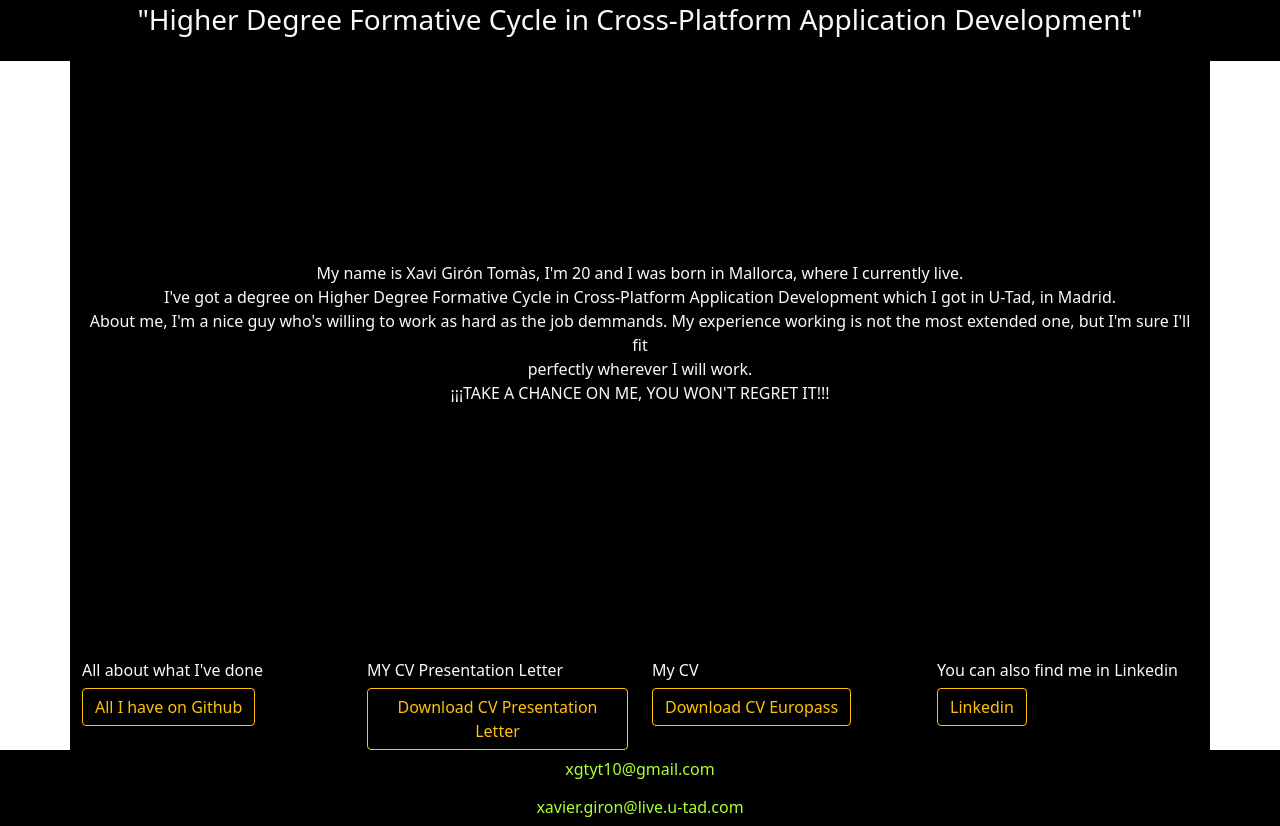
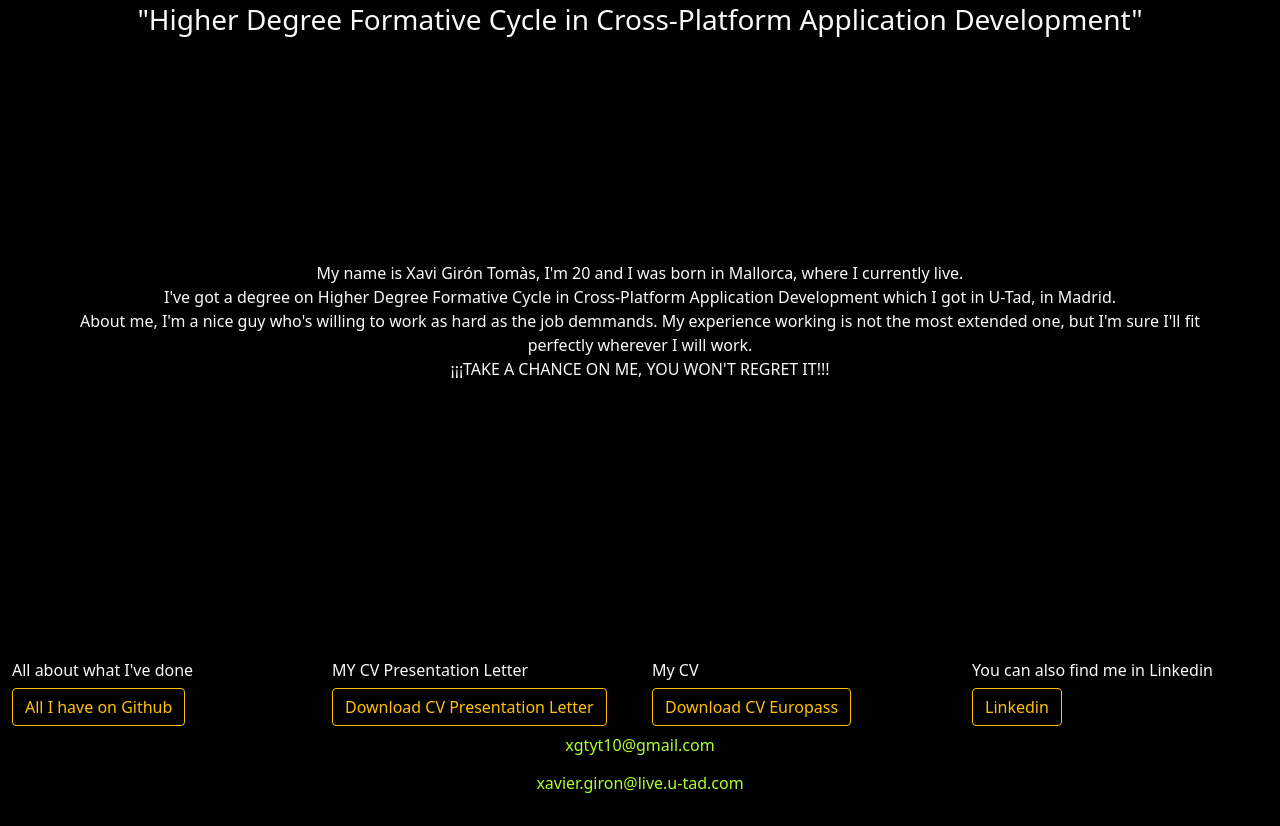
Before and after one commit to XaviGT10/Mi_Primer_Portfolio, a plain HTML site: page index.html in a window 1280 px wide. Shown: the part 123-949 px from the top of the page. After the commit the page ends 925 px from the top, so only its background shows below. Drawn offline with nearby package versions, Linux system fonts and the light colour scheme.

Commit message:
Arreglo container

```diff
--- a/index.html
+++ b/index.html
@@ -18,7 +18,7 @@
     <h3 class="titulacion text-center">"Higher Degree Formative Cycle in Cross-Platform Application Development"</h3>
   </header>
   <body>
-      <div class="container h-75">
+      <div class="container-fluid h-75">
           <div class="row">
               <div id="AboutMe" class="col-12 rounded-sm text-light text-center">
                   <p>My name is Xavi Girón Tomàs, I'm 20 and I was born in Mallorca, where I currently live.<br>
```
